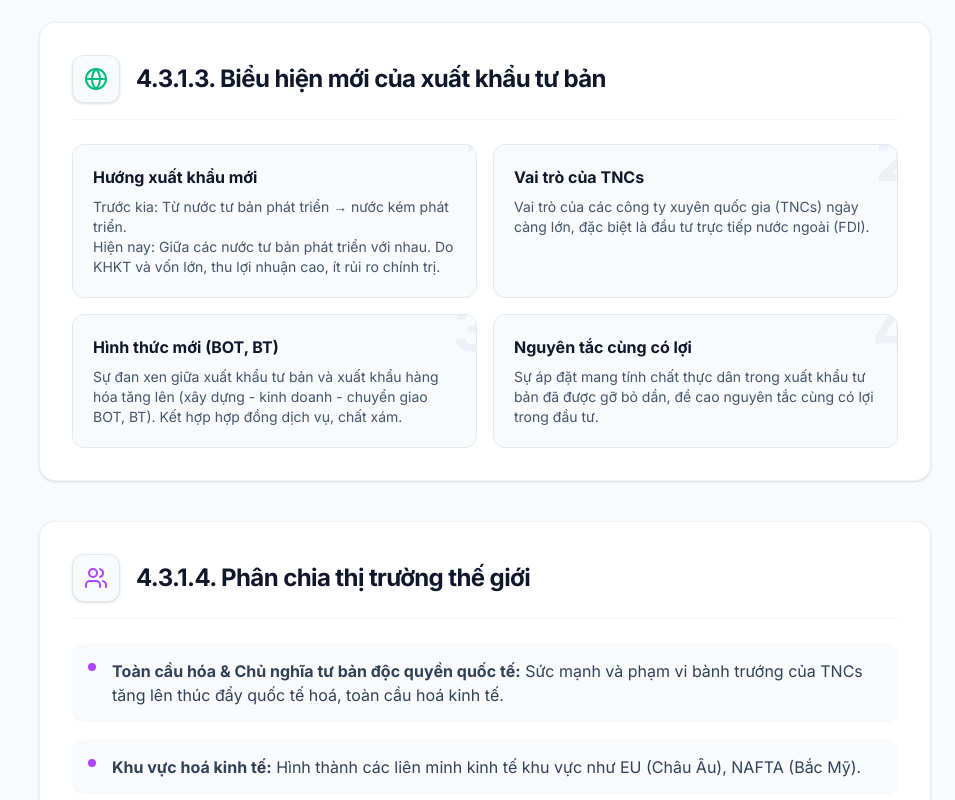
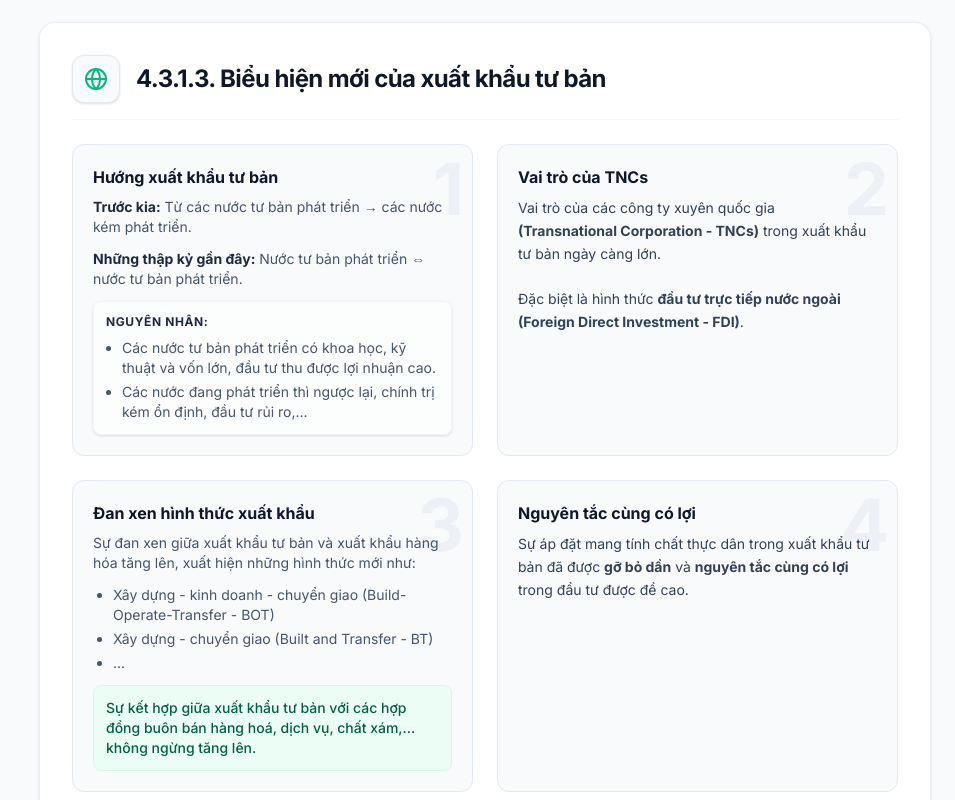
Before and after one commit to GhostyAD-TranThanhTrung/mln122-Chuong4, a React (Vite) app: page /theory in a window 1280 px wide. Shown: the part 1840-2640 px from the top of the page, without its empty margins (325-1280 px from the left). Built offline with nearby package versions, Linux system fonts and the light colour scheme.

Commit message:
Update Biểu hiện mới của độc quyền

```diff
--- a/src/pages/TheoryPage.tsx
+++ b/src/pages/TheoryPage.tsx
@@ -156,19 +156,53 @@ function MonopolySection() {
         title="4.3.1.3. Biểu hiện mới của xuất khẩu tư bản"
         icon={<Globe className="text-emerald-500" />}
       >
-        <div className="grid sm:grid-cols-2 gap-4">
-          <InfoBlock title="Hướng xuất khẩu mới" number="1">
-            Trước kia: Từ nước tư bản phát triển → nước kém phát triển.<br/>
-            Hiện nay: Giữa các nước tư bản phát triển với nhau. Do KHKT và vốn lớn, thu lợi nhuận cao, ít rủi ro chính trị.
+        <div className="grid md:grid-cols-2 gap-6">
+          <InfoBlock title="Hướng xuất khẩu tư bản" number="1">
+            <div className="space-y-3 mt-2">
+              <div>
+                <strong className="text-slate-800">Trước kia:</strong> Từ các nước tư bản phát triển → các nước kém phát triển.
+              </div>
+              <div>
+                <strong className="text-slate-800">Những thập kỷ gần đây:</strong> Nước tư bản phát triển ⇔ nước tư bản phát triển.
+              </div>
+              <div className="bg-white/60 p-3 rounded-lg border border-slate-100 shadow-sm">
+                <strong className="text-slate-800 text-xs uppercase tracking-wider block mb-2">Nguyên nhân:</strong>
+                <ul className="list-disc ml-4 space-y-1">
+                  <li>Các nước tư bản phát triển có khoa học, kỹ thuật và vốn lớn, đầu tư thu được lợi nhuận cao.</li>
+                  <li>Các nước đang phát triển thì ngược lại, chính trị kém ổn định, đầu tư rủi ro,...</li>
+                </ul>
+              </div>
+            </div>
           </InfoBlock>
+
           <InfoBlock title="Vai trò của TNCs" number="2">
-            Vai trò của các công ty xuyên quốc gia (TNCs) ngày càng lớn, đặc biệt là đầu tư trực tiếp nước ngoài (FDI).
+            <div className="mt-2 text-slate-700 leading-relaxed">
+              Vai trò của các công ty xuyên quốc gia <strong>(Transnational Corporation - TNCs)</strong> trong xuất khẩu tư bản ngày càng lớn.
+              <br/><br/>
+              Đặc biệt là hình thức <strong>đầu tư trực tiếp nước ngoài (Foreign Direct Investment - FDI)</strong>.
+            </div>
           </InfoBlock>
-          <InfoBlock title="Hình thức mới (BOT, BT)" number="3">
-            Sự đan xen giữa xuất khẩu tư bản và xuất khẩu hàng hóa tăng lên (xây dựng - kinh doanh - chuyển giao BOT, BT). Kết hợp hợp đồng dịch vụ, chất xám.
+
+          <InfoBlock title="Đan xen hình thức xuất khẩu" number="3">
+            <div className="mt-2 space-y-3">
+              <p>Sự đan xen giữa xuất khẩu tư bản và xuất khẩu hàng hóa tăng lên, xuất hiện những hình thức mới như:</p>
+              <ul className="list-disc ml-5 space-y-1">
+                <li>Xây dựng - kinh doanh - chuyển giao (Build-Operate-Transfer - BOT)</li>
+                <li>Xây dựng - chuyển giao (Built and Transfer - BT)</li>
+                <li>...</li>
+              </ul>
+              <div className="bg-emerald-50 text-emerald-800 p-3 rounded-lg border border-emerald-100 font-medium text-sm">
+                Sự kết hợp giữa xuất khẩu tư bản với các hợp đồng buôn bán hàng hoá, dịch vụ, chất xám,... không ngừng tăng lên.
+              </div>
+            </div>
           </InfoBlock>
+
           <InfoBlock title="Nguyên tắc cùng có lợi" number="4">
-            Sự áp đặt mang tính chất thực dân trong xuất khẩu tư bản đã được gỡ bỏ dần, đề cao nguyên tắc cùng có lợi trong đầu tư.
+            <div className="mt-2 flex items-start gap-3">
+              <p className="leading-relaxed text-slate-700">
+                Sự áp đặt mang tính chất thực dân trong xuất khẩu tư bản đã được <strong>gỡ bỏ dần</strong> và <strong>nguyên tắc cùng có lợi</strong> trong đầu tư được đề cao.
+              </p>
+            </div>
           </InfoBlock>
         </div>
       </SectionCard>
@@ -306,7 +340,7 @@ function SectionCard({ title, icon, children }: any) {
 function InfoBlock({ title, number, children }: any) {
   return (
     <div className="bg-slate-50 p-5 rounded-xl border border-slate-200 relative overflow-hidden group">
-      <div className="absolute -right-4 -top-4 text-6xl font-black text-slate-200/50 group-hover:text-emerald-100 transition-colors z-0">
+      <div className="absolute right-2 top-2 text-7xl font-black text-slate-200/50 group-hover:text-emerald-100 transition-colors z-0 select-none pointer-events-none leading-none">
         {number}
       </div>
       <div className="relative z-10">
```
